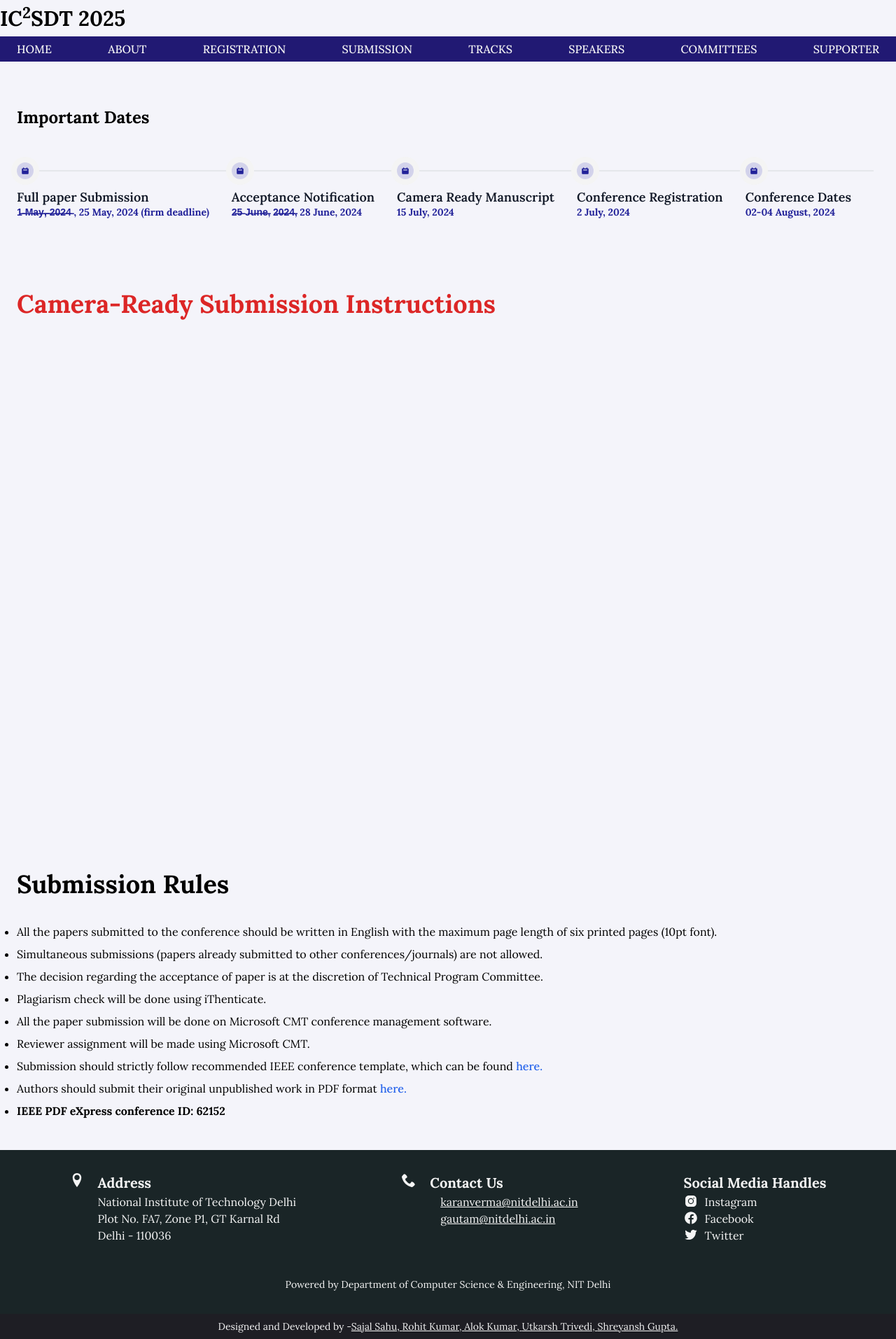
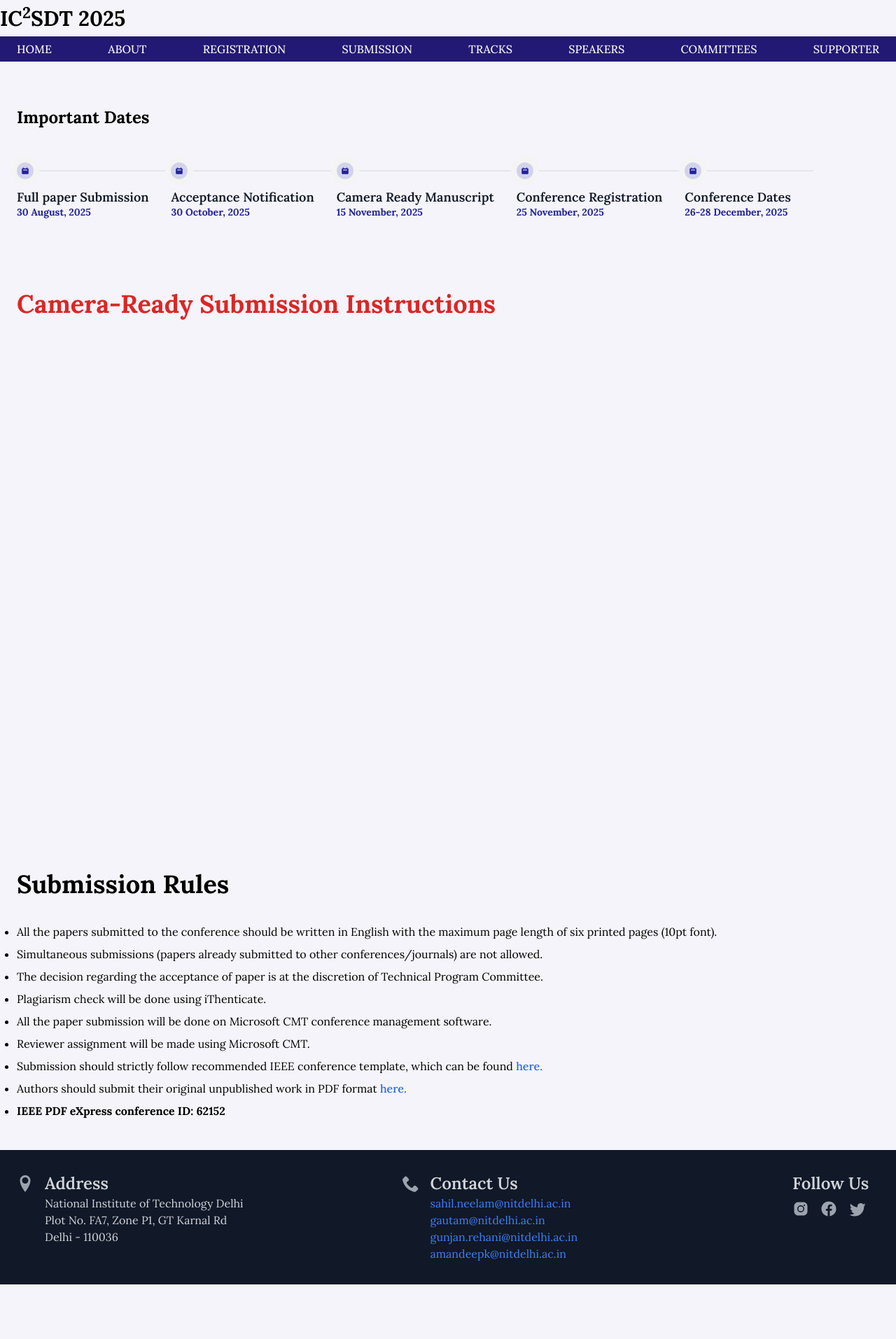
Before and after one commit to trivedi-utkarsh/IC2SDT2025, a Next.js app: page /submissions in a window 1280 px wide. Shown: the whole page at 70% size. After the commit the page ends 1835 px from the top, so only its background shows below. Built offline with nearby package versions, Linux system fonts and the light colour scheme.

Commit message:
homepage

```diff
--- a/components/Footer.jsx
+++ b/components/Footer.jsx
@@ -1,115 +1,56 @@
-import "assets/css/footer.css";
-import Link from "next/link";
-import Image from "next/image";
 
 export default function Footer() {
   return (
-   <footer>
-  <div className="bg-primary10" id="footer">
-    <div className="container mx-auto px-6 py-8">
-      <div className="footer_content">
-        <div className="footerAdress">
-          <div className="footerAddress_icon">
-            <svg stroke="currentColor" fill="currentColor" strokeWidth={0} version="1.1" viewBox="0 0 16 16" height="1em" width="1em" xmlns="http://www.w3.org/2000/svg">
+    <footer className="bg-gray-900 text-gray-300 py-8">
+      <div className="container mx-auto px-6 flex flex-col md:flex-row justify-between space-y-6 md:space-y-0">
+        <div className="flex space-x-4">
+          <div className="text-gray-400">
+            <svg className="w-6 h-6 mt-1" fill="currentColor" viewBox="0 0 16 16">
               <path d="M8 0c-2.761 0-5 2.239-5 5 0 5 5 11 5 11s5-6 5-11c0-2.761-2.239-5-5-5zM8 8c-1.657 0-3-1.343-3-3s1.343-3 3-3 3 1.343 3 3-1.343 3-3 3z" />
             </svg>
           </div>
-          <div className="footer_address_content">
-            <h3 className="Footer_Address_heading">Address</h3>
-            <p className="Footer_Address_line__Tu0_Q undefined">
-              National Institute of Technology Delhi
-            </p>
-            <p className="Footer_Address_line__Tu0_Q undefined">
-              Plot No. FA7, Zone P1, GT Karnal Rd
-            </p>
-            <p className="Footer_Address_line__Tu0_Q undefined">
-              Delhi - 110036
-            </p>
+          <div>
+            <h3 className="text-2xl font-semibold">Address</h3>
+            <p>National Institute of Technology Delhi</p>
+            <p>Plot No. FA7, Zone P1, GT Karnal Rd</p>
+            <p>Delhi - 110036</p>
           </div>
         </div>
-        <div className="footer_contact">
-          <div className="footer_contact_icon">
-            <svg stroke="currentColor" fill="currentColor" strokeWidth={0} version="1.1" viewBox="0 0 16 16" height="1em" width="1em" xmlns="http://www.w3.org/2000/svg">
+        <div className="flex space-x-4 mr-20">
+          <div className="text-gray-400">
+            <svg className="w-6 h-6 mt-1" fill="currentColor" viewBox="0 0 16 16">
               <path d="M11 10c-1 1-1 2-2 2s-2-1-3-2-2-2-2-3 1-1 2-2-2-4-3-4-3 3-3 3c0 2 2.055 6.055 4 8s6 4 8 4c0 0 3-2 3-3s-3-4-4-3z" />
             </svg>
           </div>
-          <div className="footer_contact_content">
-            <h3 className="Footer_ContactUs_heading__F1Du9">Contact Us</h3>
-            <div className="contact_details">
-              <ul className="contact_list">
-                {/* <li className="Footer_ContactUs_item__rFApu undefined">
-                  +91 80033 89258
-                </li> */}
-                {/* <li className="Footer_ContactUs_item__rFApu undefined">
-                  +91 82925 56170
-                </li> */}
-              </ul>
-              <ul className="emailList">
-                <li>
-                  <a href="mailto:karanverma@nitdelhi.ac.in">
-                    karanverma@nitdelhi.ac.in
-                  </a>
-                </li>
-                <li>
-                  <a href="mailto:gautam@nitdelhi.ac.in">
-                    gautam@nitdelhi.ac.in
-                  </a>
-                </li>
-              </ul>
+          <div className="flex flex-col ml-6">
+            <h3 className="text-2xl font-semibold">Contact Us</h3>
+            <p><a href="mailto:sahil.neelam@nitdelhi.ac.in" className="text-blue-500">sahil.neelam@nitdelhi.ac.in</a></p>
+            <p><a href="mailto:gautam@nitdelhi.ac.in" className="text-blue-500">gautam@nitdelhi.ac.in</a></p>
+            <p><a href="mailto:gunjan.rehani@nitdelhi.ac.in" className="text-blue-500">gunjan.rehani@nitdelhi.ac.in</a></p>
+            <p><a href="mailto:amandeepk@nitdelhi.ac.in" className="text-blue-500">amandeepk@nitdelhi.ac.in</a></p>
           </div>
         </div>
-        </div>
-        <div className="social-media-handle">
-          <div className="social-media-icon" />
-          <h3>Social Media Handles</h3>
-          <a href="https://www.instagram.com/nitdelhiofficial" target="blank">
-            <svg className="my-icon" stroke="currentColor" fill="currentColor" strokeWidth={0} version="1.1" xmlns="http://www.w3.org/2000/svg" x="0px" y="0px" width={100} height={100} viewBox="0 0 48 48">
-              <path d="M 16.5 5 C 10.159 5 5 10.159 5 16.5 L 5 31.5 C 5 37.841 10.159 43 16.5 43 L 31.5 43 C 37.841 43 43 37.841 43 31.5 L 43 16.5 C 43 10.159 37.841 5 31.5 5 L 16.5 5 z M 34 12 C 35.105 12 36 12.895 36 14 C 36 15.104 35.105 16 34 16 C 32.895 16 32 15.104 32 14 C 32 12.895 32.895 12 34 12 z M 24 14 C 29.514 14 34 18.486 34 24 C 34 29.514 29.514 34 24 34 C 18.486 34 14 29.514 14 24 C 14 18.486 18.486 14 24 14 z M 24 17 A 7 7 0 1 0 24 31 A 7 7 0 1 0 24 17 z" />
+        <div>
+          <h3 className="text-2xl font-semibold">Follow Us</h3>
+          <div className="flex space-x-4 mt-2">
+            <a href="https://www.instagram.com/nitdelhiofficial" target="_blank" className="text-gray-400 hover:text-white">
+              <svg className="w-6 h-6" fill="currentColor" viewBox="0 0 48 48">
+                <path d="M16.5 5C10.159 5 5 10.159 5 16.5V31.5C5 37.841 10.159 43 16.5 43H31.5C37.841 43 43 37.841 43 31.5V16.5C43 10.159 37.841 5 31.5 5H16.5ZM34 12C35.105 12 36 12.895 36 14C36 15.104 35.105 16 34 16C32.895 16 32 15.104 32 14C32 12.895 32.895 12 34 12ZM24 14C29.514 14 34 18.486 34 24C34 29.514 29.514 34 24 34C18.486 34 14 29.514 14 24C14 18.486 18.486 14 24 14ZM24 17A7 7 0 1 0 24 31A7 7 0 1 0 24 17Z" />
               </svg>
-            Instagram
             </a>
-          <a href="https://www.facebook.com/nitdelhiofficialpage" target="blank">
-            <svg className="my-icon" stroke="currentColor" fill="currentColor" strokeWidth={0} version="1.1" xmlns="http://www.w3.org/2000/svg" x="0px" y="0px" width={100} height={100} viewBox="0 0 50 50">
-              <path d="M25,3C12.85,3,3,12.85,3,25c0,11.03,8.125,20.137,18.712,21.728V30.831h-5.443v-5.783h5.443v-3.848 c0-6.371,3.104-9.168,8.399-9.168c2.536,0,3.877,0.188,4.512,0.274v5.048h-3.612c-2.248,0-3.033,2.131-3.033,4.533v3.161h6.588 l-0.894,5.783h-5.694v15.944C38.716,45.318,47,36.137,47,25C47,12.85,37.15,3,25,3z" />
+            <a href="https://www.facebook.com/nitdelhiofficialpage" target="_blank" className="text-gray-400 hover:text-white">
+              <svg className="w-6 h-6" fill="currentColor" viewBox="0 0 50 50">
+                <path d="M25 3C12.85 3 3 12.85 3 25c0 11.03 8.125 20.137 18.712 21.728V30.831h-5.443v-5.783h5.443v-3.848c0-6.371 3.104-9.168 8.399-9.168 2.536 0 3.877.188 4.512.274v5.048h-3.612c-2.248 0-3.033 2.131-3.033 4.533v3.161h6.588l-.894 5.783h-5.694v15.944C38.716 45.318 47 36.137 47 25 47 12.85 37.15 3 25 3z" />
               </svg>
-            Facebook
             </a>
-          <a href="https://twitter.com/nitdofficial" target="blank">
-            <svg className="my-icon" stroke="currentColor" fill="currentColor" strokeWidth={0} version="1.1" xmlns="http://www.w3.org/2000/svg" x="0px" y="0px" width={100} height={100} viewBox="0 0 30 30">
+            <a href="https://twitter.com/nitdofficial" target="_blank" className="text-gray-400 hover:text-white">
+            <svg className="w-11 h-11" fill="currentColor" viewBox="0 0 50 50">
               <path d="M28,6.937c-0.957,0.425-1.985,0.711-3.064,0.84c1.102-0.66,1.947-1.705,2.345-2.951c-1.03,0.611-2.172,1.055-3.388,1.295 c-0.973-1.037-2.359-1.685-3.893-1.685c-2.946,0-5.334,2.389-5.334,5.334c0,0.418,0.048,0.826,0.138,1.215 c-4.433-0.222-8.363-2.346-10.995-5.574C3.351,6.199,3.088,7.115,3.088,8.094c0,1.85,0.941,3.483,2.372,4.439 c-0.874-0.028-1.697-0.268-2.416-0.667c0,0.023,0,0.044,0,0.067c0,2.585,1.838,4.741,4.279,5.23 c-0.447,0.122-0.919,0.187-1.406,0.187c-0.343,0-0.678-0.034-1.003-0.095c0.679,2.119,2.649,3.662,4.983,3.705 c-1.825,1.431-4.125,2.284-6.625,2.284c-0.43,0-0.855-0.025-1.273-0.075c2.361,1.513,5.164,2.396,8.177,2.396 c9.812,0,15.176-8.128,15.176-15.177c0-0.231-0.005-0.461-0.015-0.69C26.38,8.945,27.285,8.006,28,6.937z" />
             </svg>
-            Twitter
             </a>
-        </div>
-      </div>
-      <p className="text-sm text-center mt-12">
-        Powered by Department of Computer Science &amp; Engineering, NIT Delhi
-      </p>
-    </div>
-    <div className="bg-black text-white text-sm">
-      <div className="container mx-auto px-6 py-2">
-        <p className="text-center">
-          Designed and Developed by -
-          <a href="https://in.linkedin.com/in/sajalsahu8" className="underline hover:text-primary20">
-          Sajal Sahu,{" "}
-          </a>
-          <a href="https://in.linkedin.com/in/rohit-kumar-20926a164" className="underline hover:text-primary20">
-          Rohit Kumar, {" "}
-          </a>
-          <a href="https://www.linkedin.com/in/imalokkumar/" className="underline hover:text-primary20">
-          Alok Kumar, {" "}
-          </a>
-          <a href="https://in.linkedin.com/in/trivedi-utkarsh" className="underline hover:text-primary20">
-          Utkarsh Trivedi, {" "}
-          </a>
-          <a href="https://in.linkedin.com/in/shreyanshgupta001" className="underline hover:text-primary20">
-          Shreyansh Gupta.{" "}
-          </a>
-        </p>
           </div>
         </div>
       </div>
     </footer>
-
   );
 }
--- a/components/homePage/HeroSection.jsx
+++ b/components/homePage/HeroSection.jsx
@@ -52,7 +52,7 @@ export default function HeroSection() {
                   </p>
                 </h1>
                 <p className="font-bold text-center text-lg text-black md:text-2xl mt-4 mb-2">
-                  02<sup>th</sup> - 04<sup>th</sup> August, 2024
+                  26<sup>th</sup> - 28<sup>th</sup> December, 2025
                 </p>
                 <p className="text-center text-base text-black md:text-lg">
                   (Hybrid Mode)
--- a/components/homePage/data.js
+++ b/components/homePage/data.js
@@ -1,23 +1,23 @@
 export const dates = [
     {
         category : "Full paper Submission",
-        date :"1̶ ̶M̶a̶y̶,̶ ̶2̶0̶2̶4̶ ,  25 May, 2024 (firm deadline)"
+        date :"30 August, 2025"
     },
     {
         category : "Acceptance Notification",
-        date :"2̶5̶ J̶u̶n̶e̶, 2̶0̶2̶4̶, 28 June, 2024"
+        date :"30 October, 2025"
     },
     {
         category : "Camera Ready Manuscript",
-        date :"10 July, 2024"
+        date :"15 November, 2025"
     },
     {
         category : "Conference Registration",
-        date :"2 July, 2024"
+        date :"25 November, 2025"
     },
     {
         category : "Conference Dates",
-        date :" 02-04 August, 2024"
+        date :"26-28 December, 2025"
     },
 ]
 
--- a/components/submissionsPage/data.js
+++ b/components/submissionsPage/data.js
@@ -1,23 +1,23 @@
 export const dates = [
     {
         category : "Full paper Submission",
-        date :"1̶ ̶M̶a̶y̶,̶ ̶2̶0̶2̶4̶ ,  25 May, 2024 (firm deadline)"
+        date :"30 August, 2025"
     },
     {
         category : "Acceptance Notification",
-        date :"2̶5̶ J̶u̶n̶e̶, 2̶0̶2̶4̶, 28 June, 2024"
+        date :"30 October, 2025"
     },
     {
         category : "Camera Ready Manuscript",
-        date :"15 July, 2024"
+        date :"15 November, 2025"
     },
     {
         category : "Conference Registration",
-        date :"2 July, 2024"
+        date :"25 November, 2025"
     },
     {
         category : "Conference Dates",
-        date :" 02-04 August, 2024"
+        date :"26-28 December, 2025"
     },
 ]
 
```
Also changed, not shown: components/homePage/AboutConference.jsx (+5 -5 lines), components/homePage/ConferenceTracks.jsx (+12 -12 lines). Lines whose indentation alone changed are shown as unchanged.
